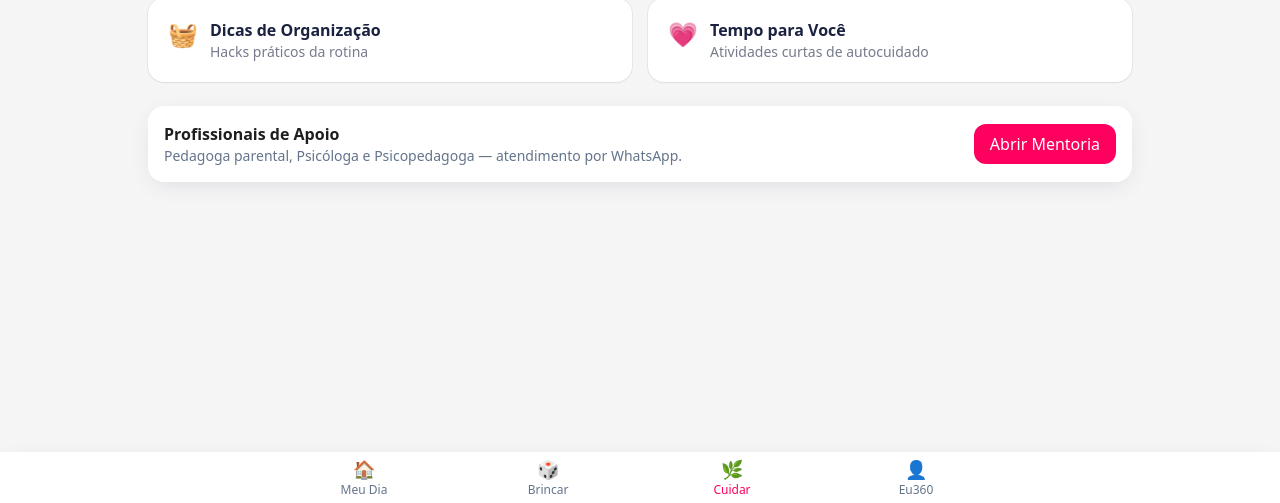
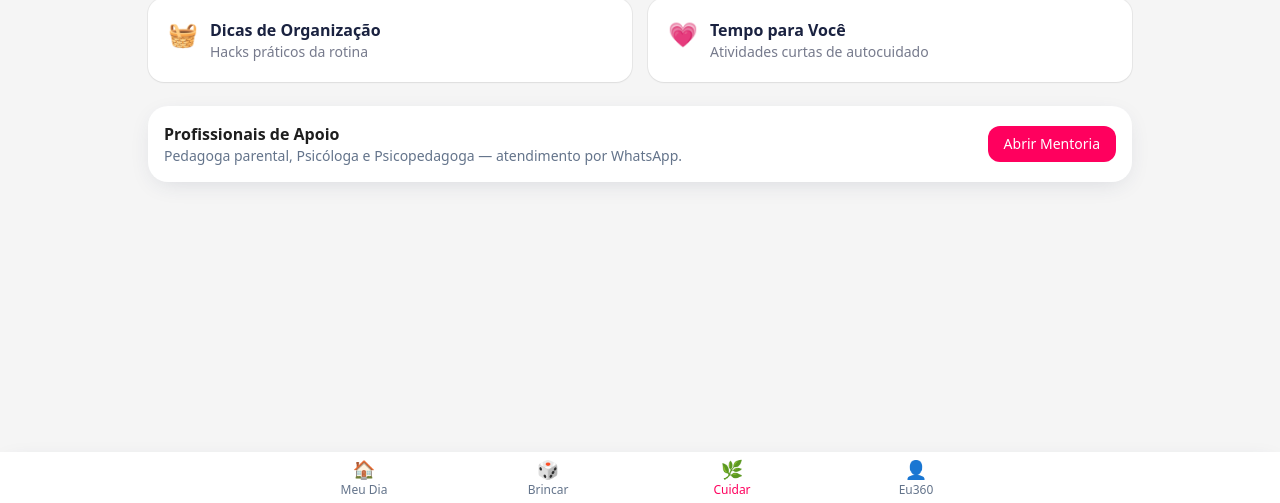
Before and after one commit to simonebrusco/materna360-app, a Next.js app in the folder materna360_starter/: page /cuidar in a window 1280 px wide. Shown: the part 294-797 px from the top of the page. Built offline with nearby package versions, Linux system fonts and the light colour scheme.

Commit message:
Update globals.css

```diff
--- a/materna360_starter/app/globals.css
+++ b/materna360_starter/app/globals.css
@@ -2,29 +2,84 @@
 @tailwind components;
 @tailwind utilities;
 
-/* Tokens rápidos */
+/* ---------- Tokens ---------- */
 :root{
-  --bg:#F5F5F5;
-  --text:#1E1E1E;
-  --brand:#F15A2E;
-  --brand-2:#6C4AB6;
+  --brand:        #ff005e;
+  --brand-soft:   #ffd8e6;
+  --brand-navy:   #2f3a56;
+  --brand-ink:    #545454;
+  --brand-white:  #ffffff;
 }
 
-/* Resets úteis */
-*{box-sizing:border-box}
-html,body{height:100%}
-body{
-  background:var(--bg);
-  color:var(--text);
+/* ---------- Base ---------- */
+html, body {
+  @apply bg-[var(--brand-white)] text-[var(--brand-ink)] antialiased;
+  font-family: theme(fontFamily.poppins);
 }
 
-/* Helpers de UI */
-@layer components{
+/* Superfície premium com leve gradiente “acolhedor” */
+.app-surface {
+  background: linear-gradient(
+    180deg,
+    color-mix(in srgb, var(--brand-soft) 62%, white) 0%,
+    #fff 40%,
+    color-mix(in srgb, var(--brand-soft) 35%, #fff) 100%
+  );
+}
+
+/* ---------- Components ---------- */
+@layer components {
   .container-px{ @apply max-w-3xl mx-auto px-4; }
-  .card{ @apply bg-white rounded-2xl shadow-card p-4; }
-  .title{ @apply text-2xl font-semibold; }
-  .subtitle{ @apply text-sm text-slate-500; }
-  .btn{ @apply inline-flex items-center justify-center rounded-xl px-4 py-2 font-medium; }
-  .btn-primary{ @apply btn bg-brand text-white hover:opacity-90; }
-  .link{ @apply text-brand hover:underline; }
+
+  /* usa shadow-soft configurada no tailwind.config.js */
+  .card{ @apply bg-white rounded-xl2 shadow-soft p-4; }
+
+  .glass {
+    backdrop-filter: blur(10px);
+    background: linear-gradient(180deg, rgba(255,255,255,.72), rgba(255,255,255,.58));
+    @apply rounded-xl2 ring-1 ring-white/60 shadow-glass;
+  }
+
+  .btn{
+    @apply inline-flex items-center justify-center gap-2 rounded-xl px-4 py-2 text-sm font-medium transition-all duration-150;
+  }
+  .btn-primary{
+    @apply btn bg-[var(--brand)] text-white hover:brightness-95 active:brightness-90;
+  }
+  .btn-ghost{
+    @apply btn bg-white ring-1 ring-black/5 text-[var(--brand-navy)] hover:bg-[var(--brand-soft)];
+  }
+  .btn-outline{
+    @apply btn border border-[var(--brand)] text-[var(--brand)] bg-white hover:bg-[var(--brand-soft)];
+  }
+
+  .chip{
+    @apply inline-flex items-center rounded-full px-3 py-1 text-xs bg-[var(--brand-soft)] text-[var(--brand-navy)];
+  }
+
+  .title{
+    @apply text-[22px] md:text-2xl font-semibold text-[var(--brand-navy)];
+  }
+
+  /* ✅ sem arbitrary dentro do @apply  */
+  .subtitle{
+    @apply text-sm;
+    color: rgba(47,58,86,0.72); /* navy 72% */
+  }
+
+  /* Aliases utilitários */
+  .text-brand{ @apply text-[var(--brand)]; }
+  .bg-brand{ background-color: var(--brand); }
+  .bg-brand-soft{ background-color: var(--brand-soft); }
+  .text-navy{ color: var(--brand-navy); }
 }
+
+/* ---------- Utilities (compat) ---------- */
+@layer utilities {
+  /* alias extra p/ evitar qualquer @apply shadow-card antigo */
+  .shadow-card { @apply shadow-soft; }
+}
+
+/* ---------- Helpers ---------- */
+.hr-soft{ @apply h-px bg-black/5 w-full; }
+.shadow-raise{ box-shadow: 0 14px 40px -16px rgba(47,58,86,.25); }
```
